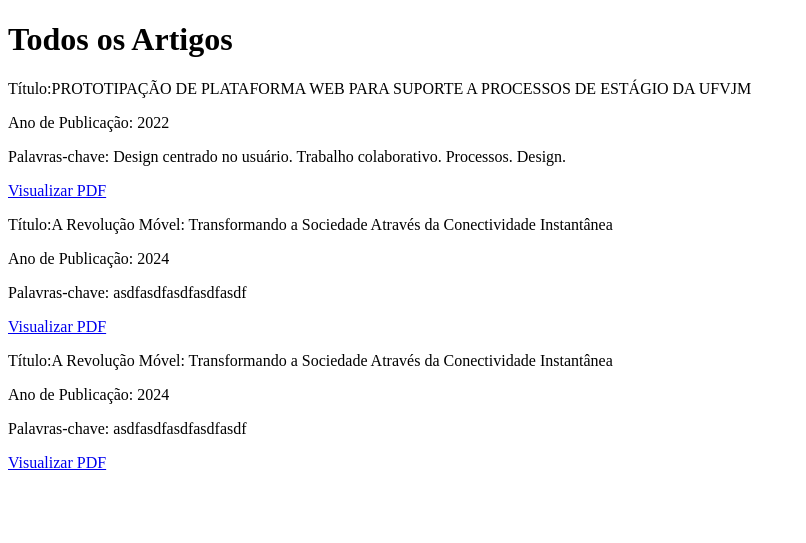
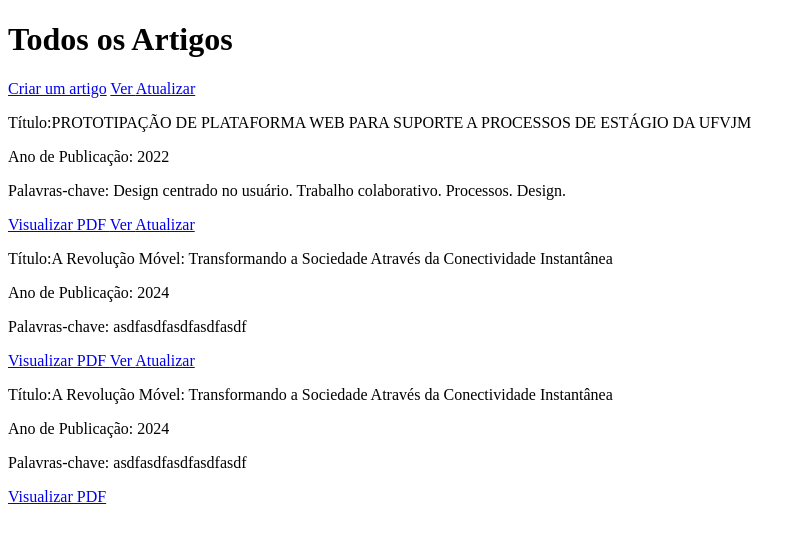
Before and after one commit to pedrohrrm/TP1_Distribuidos, a Django app: page /listar_artigos/ in a window 1280 px wide. Shown: the top 543 px of the page, without its empty margins (0-806 px from the left). Run offline with Django 5.2, Linux system fonts and the light colour scheme; data comes from the database, SQL or seed files in the repository; both versions use the stored data as it was after the commit.

Commit message:
CRUD funcionando. Próxima alteração, bootstrap e css

```diff
--- /dev/null
+++ b/crud_app/templates/_message.html
@@ -0,0 +1,7 @@
+{% if messages %}
+<div class="messages">
+    {% for message in messages %}
+    <div {% if message.tags %} class="alert {{ message.tags }}"{% endif %} role="alert">{{ message }}</div>
+    {% endfor %}
+</div>
+{% endif %}
--- a/crud_app/templates/base.html
+++ b/crud_app/templates/base.html
@@ -1,14 +1,18 @@
 {% load static %}
 <!DOCTYPE html>
 <html lang="pt-br">
+
 <head>
 	<meta charset="UTF-8">
 	<meta http-equiv="X-UA-Compatible" content="IE=edge">
 	<meta name="viewport" content="width=device-width, initial-scale=1.0">
 	<title>{% block title %}{% endblock %}</title>
 </head>
+
 <body>
+	{% include '_message.html' %}
 	{% block content %}
 	{% endblock %}
 </body>
+
 </html>
--- a/crud_app/templates/listar_artigos.html
+++ b/crud_app/templates/listar_artigos.html
@@ -4,7 +4,12 @@
 
 {% block content %}
 	<h1>Todos os Artigos</h1>
+
+    <a href="{% url 'artigo_create' %}">Criar um artigo</a>
+
     {% for artigo in artigos %}
+    <a href="{% url 'artigo_detalhe' artigo.id %}"> Ver </a>
+    <a href="{% url 'artigo_update' artigo.id %}"> Atualizar </a>
 
     <p>Título:{{artigo.titulo}}</p>
     <p>Ano de Publicação: {{artigo.data_ano}} </p>
--- a/crud_app/urls.py
+++ b/crud_app/urls.py
@@ -5,5 +5,8 @@
     path('', views.index, name='index'),
     path("listar_artigos/", views.artigos_list , name='artigos_list'),
     path('visualizar/<int:artigo_id>/', views.visualizar_artigo, name='visualizar_artigo'),
-
-]
+    path('artigo_create', views.artigo_create, name='artigo_create'),
+    path('artigo_detalhe/<int:id>', views.artigo_detalhes, name='artigo_detalhe'),
+    path('artigo_update/<int:id>', views.artigo_update, name='artigo_update'),
+    path('artigo_delete<int:id>', views.artigo_delete, name='artigo_delete'),
+    ]
--- a/crud_app/views.py
+++ b/crud_app/views.py
@@ -3,6 +3,11 @@
 
 from django.shortcuts import get_object_or_404
 from django.http import FileResponse
+
+from django.urls import reverse
+from django.http import HttpResponseRedirect
+from crud_app.forms import ArtigoForm
+from django.contrib import messages
 # Create your views here.
 
 def index(request):
@@ -19,3 +24,45 @@
 def visualizar_artigo(request, artigo_id):
     artigo = get_object_or_404(Artigo, id=artigo_id)
     return FileResponse(artigo.arquivo, content_type='application/pdf')
+
+def artigo_create(request):
+    if request.method == 'POST':
+        form = ArtigoForm(request.POST, request.FILES)
+        if form.is_valid():
+            form = form.save(commit=False)
+            form.save()
+
+            messages.success(request, 'O artigo foi enviado com sucesso.')
+            return HttpResponseRedirect(reverse('artigos_list'))
+    form = ArtigoForm()
+    return render(request, 'artigo_create.html', {"form": form})
+
+def artigo_detalhes(request, id):
+    template_name = 'artigo_detalhe.html'
+    artigo = Artigo.objects.get(id=id)
+    artigo = get_object_or_404(Artigo, id=id)
+    context = {
+        'artigo': artigo,
+        'url_visualizar': reverse('visualizar_artigo', args=[artigo.id])
+
+        }
+    return render(request, template_name, context)
+
+def artigo_update(request, id):
+    artigo = get_object_or_404(Artigo, id=id)
+    form = ArtigoForm(request.POST or None, request.FILES or None, instance=artigo)
+    if form.is_valid():
+        form.save()
+
+        messages.success(request, 'O artigo foi atualizado com sucesso')
+        return HttpResponseRedirect(reverse('artigo_detalhe', args=[artigo.id]))
+
+    return render(request, 'artigo_create.html', {"form": form})
+
+def artigo_delete(request, id):
+    artigo = Artigo.objects.get(id=id)
+    if request.method == 'POST':
+        artigo.delete()
+        messages.success(request, 'O artigo foi deletado com sucesso')
+        return HttpResponseRedirect(reverse('artigos_list'))
+    return render(request, 'artigo_delete.html')
```
Also changed, not shown: crud_app/forms.py (added, +8 -0 lines), crud_app/templates/artigo_create.html (added, +16 -0 lines), crud_app/templates/artigo_delete.html (added, +9 -0 lines), crud_app/templates/artigo_detalhe.html (added, +13 -0 lines), db.sqlite3, 4 other files. Lines whose indentation alone changed are shown as unchanged.
